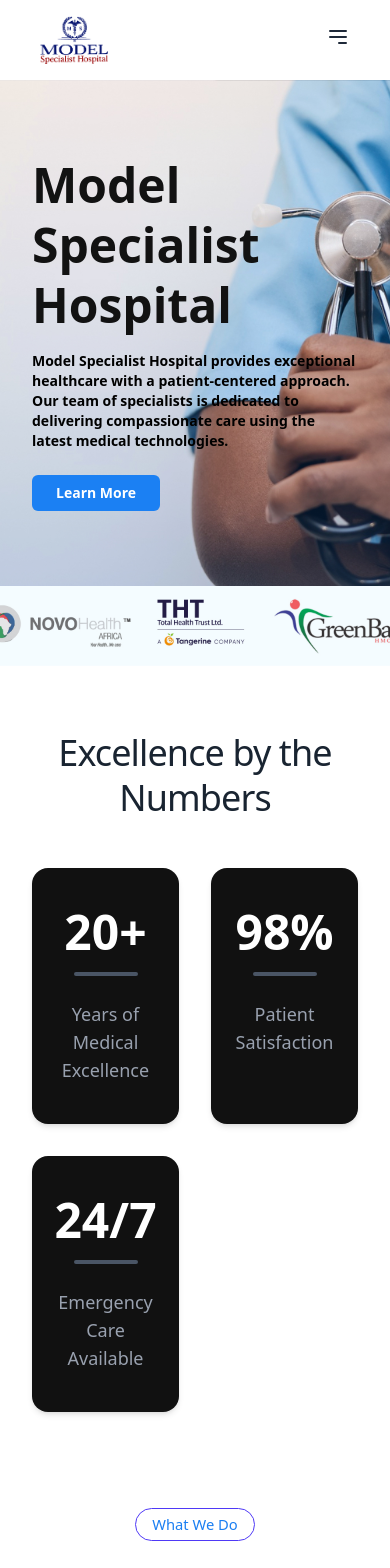
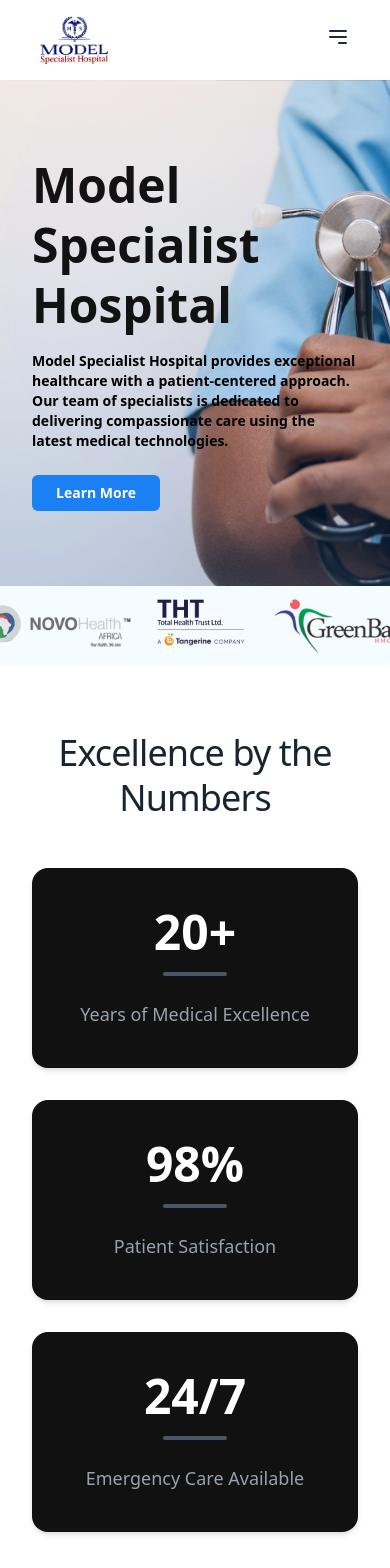
Before and after one commit to ChristopherAmah/specialist, a React (Vite) app: page / in a window 390 px wide. Shown: the top 1568 px of the page. Built offline with nearby package versions, Linux system fonts and the light colour scheme.

Commit message:
quotation

```diff
--- a/src/components/ExcellenceSection.jsx
+++ b/src/components/ExcellenceSection.jsx
@@ -26,7 +26,7 @@ const App = () => {
           </h2>
         </div>
 
-        <div className="grid grid-cols-2 sm:grid-cols-2 lg:grid-cols-3 gap-8 justify-items-center md:px-12">
+        <div className="grid grid-cols-1 sm:grid-cols-2 lg:grid-cols-3 gap-8 justify-items-center md:px-12">
           {stats.map((stat, index) => (
             <div
               key={index}
--- a/src/components/Hero.jsx
+++ b/src/components/Hero.jsx
@@ -12,7 +12,7 @@ const Hero = () => {
       >
         {/* Content Wrapper */}
         <div className="relative z-10 flex items-center min-h-[60vh] sm:min-h-[70vh] md:min-h-[80vh] lg:min-h-[90vh] font-sans">
-          <div className="w-full max-w-7xl mx-auto px-8 sm:px-6 lg:px-8">
+          <div className="w-full max-w-7xl mx-auto px-8 py-8 sm:px-6 lg:px-8">
             <div className="grid md:grid-cols-2 gap-10 items-center">
               {/* Left Column: Text */}
               <div className="text-left md:text-left">
--- a/src/components/TestimonialSection.jsx
+++ b/src/components/TestimonialSection.jsx
@@ -62,7 +62,7 @@ const TestimonialSection = () => {
               className="bg-[#EDF5FE] p-8 rounded-3xl shadow-md w-full md:w-1/2 flex-shrink-0 relative overflow-hidden"
             >
               {/* Quote watermark */}
-              <div className="absolute bottom-4 right-4 text-[#1B80F3] text-[120px] pointer-events-none z-10">
+              <div className="absolute bottom-4 right-4 text-[#1B80F3]/50 text-[120px] pointer-events-none z-1">
                 <BiSolidQuoteAltLeft />
               </div>
 
```
